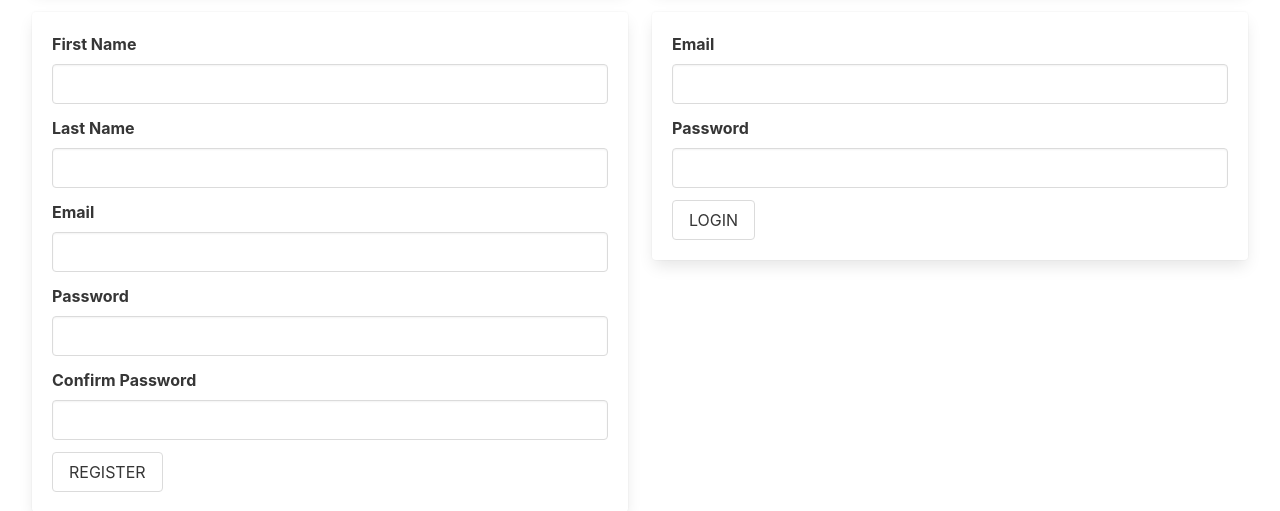
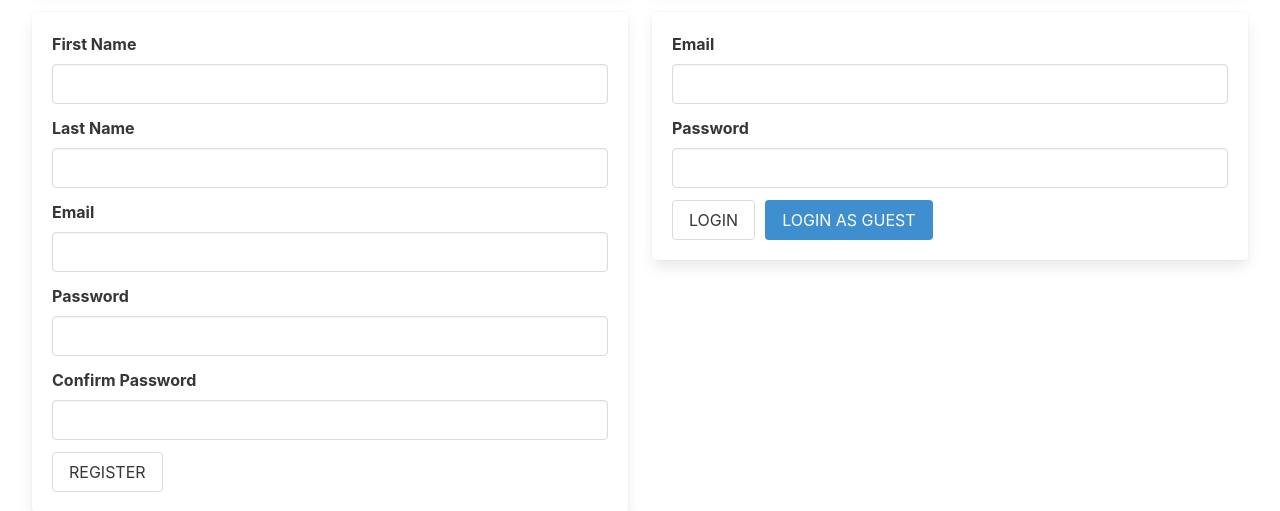
Before and after one commit to Jordan-McGhee/job-tracker, a Django app: page / in a window 1280 px wide. Shown: the part 202-713 px from the top of the page. Run offline with Django 3.2, Linux system fonts and the light colour scheme.

Commit message:
Added guest user login ability

```diff
--- a/job_tracker_app/static/css/login_reg.css
+++ b/job_tracker_app/static/css/login_reg.css
@@ -50,3 +50,7 @@ nav {
 .card-header {
     padding: 15px;
 }
+
+#guest-login {
+    margin-left: 10px;
+}
--- a/job_tracker_app/templates/login_reg.html
+++ b/job_tracker_app/templates/login_reg.html
@@ -149,7 +149,10 @@
                                 <input type="password" class="input" name="password">
                             </div>
 
-                            <input type="submit" value="LOGIN" class="button">
+                            <div class="field is-grouped">
+                                <input type="submit" value="LOGIN" class="button">
+                                <a href="/guest" class="button is-info" id="guest-login">LOGIN AS GUEST</a>
+                            </div>
 
                         </form>
                     </div>
--- a/job_tracker_app/urls.py
+++ b/job_tracker_app/urls.py
@@ -7,6 +7,7 @@ urlpatterns = [
     path('register', views.register),
     path('login', views.login),
     path('logout', views.logout),
+    path('guest', views.guest),
 
     # DASHBOARD
     path('jobtracker/dashboard', views.dashboard),
--- a/job_tracker_app/views.py
+++ b/job_tracker_app/views.py
@@ -38,6 +38,15 @@ def login(request):
         return redirect('/jobtracker/dashboard')
 
     return redirect('/')
+
+def guest(request):
+    if User.objects.get(email = "guestyguest@guest.com"):
+        user = User.objects.get(email = "guestyguest@guest.com")
+    else:
+        user = User.objects.create(first_name = "Guesty", last_name = "Guest", email="guestyguest@guest.com", password = "12345678")
+    request.session['user_id'] = user.id
+
+    return redirect('/jobtracker/dashboard')
 
 def logout(request):
     request.session.flush()
```
